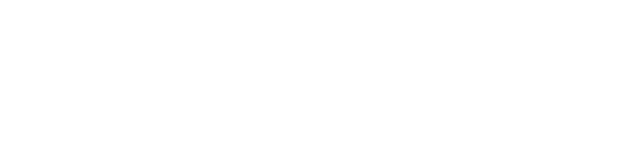
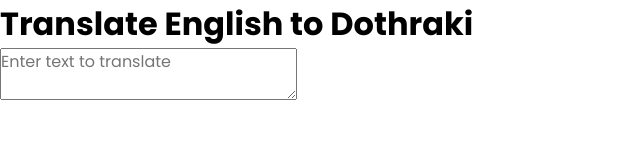
Before and after one commit to KishoreBabu420/dothraki-translation, a plain HTML site: page index.html in a window 1280 px wide. Shown: the whole page, without its empty margins (0-640 px from the left). Drawn offline with Linux system fonts and the light colour scheme.

Commit message:
update html

```diff
--- a/index.html
+++ b/index.html
@@ -9,6 +9,23 @@
     <link rel="stylesheet" href="./styles/style.css" />
   </head>
   <body>
+    <div class="container">
+      <div class="heading">
+        <h1>Translate English to Dothraki</h1>
+      </div>
+      <div class="main">
+        <textarea
+          name="input"
+          id="input"
+          class="input"
+          placeholder="Enter text to translate"
+        ></textarea>
+
+        <div class="output">
+          <h2></h2>
+        </div>
+      </div>
+    </div>
 
     <script src="./scripts/script.js"></script>
   </body>
--- a/styles/style.css
+++ b/styles/style.css
@@ -1,11 +1,4 @@
 @import url('https://fonts.googleapis.com/css2?family=Poppins:wght@300;400;500;600;700;800;900&display=swap');
-
-:root {
-  --selected: #6feaf6;
-  --text-color: #777;
-  --white: #fff;
-  --dark-text: #1c2042;
-}
 
 * {
   margin: 0;
```
